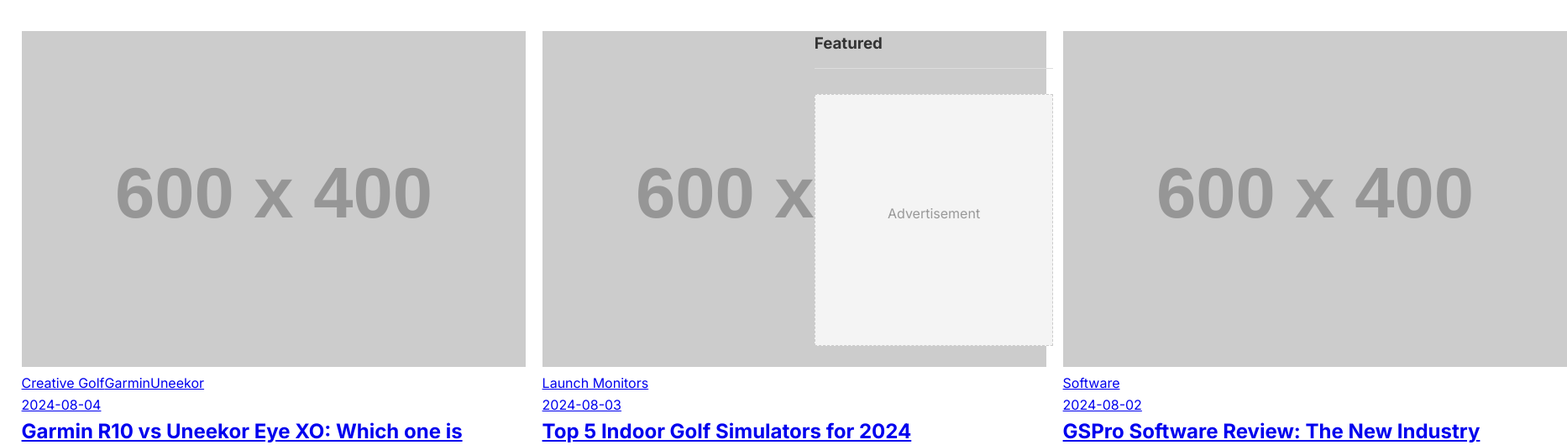
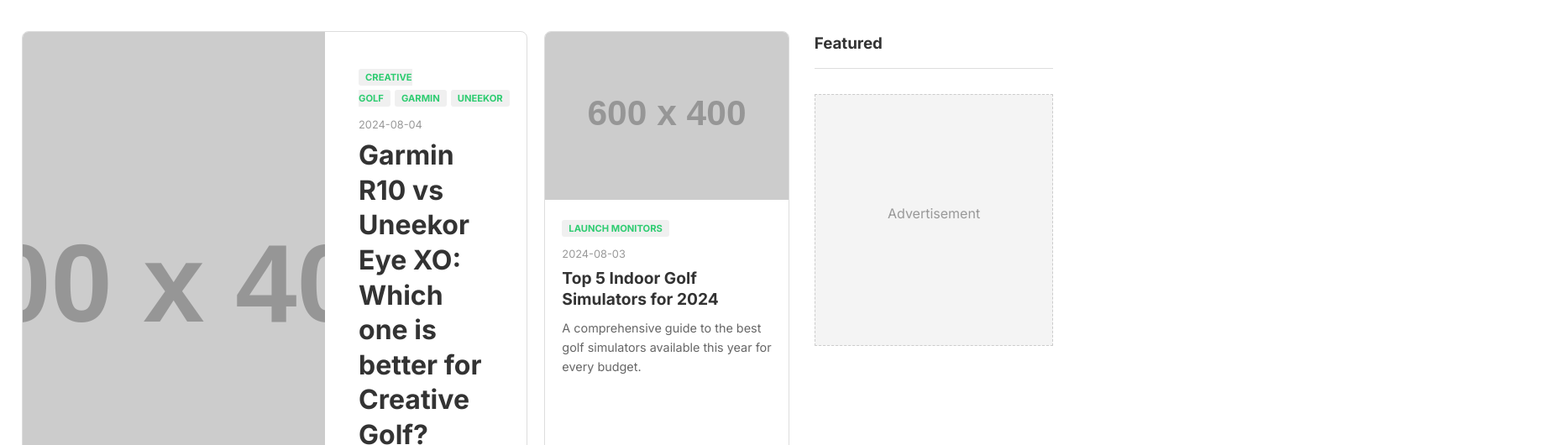
Before and after one commit to Mirqo1/indoor-golf-mag, a plain HTML site: page index.html in a window 1280 px wide. Shown: the part 114-644 px from the top of the page at 84% size, 1866 px wide, since content can reach past the window. Drawn offline with Linux system fonts and the light colour scheme; placeholder pictures from the web are drawn by us.

Commit message:
pridanie prveho clanku na 2 stlpce

```diff
--- a/css/style.css
+++ b/css/style.css
@@ -134,3 +134,84 @@
     .sidebar { grid-column: span 1; }
     .header-container { flex-direction: column; gap: 20px; text-align: center; }
 }
+
+/* Štýly pre karty článkov */
+.article-card {
+    background: #fff;
+    border: 1px solid var(--border-color);
+    border-radius: 8px;
+    overflow: hidden;
+    transition: transform 0.2s;
+}
+
+.article-card:hover {
+    transform: translateY(-5px);
+    box-shadow: 0 10px 20px rgba(0,0,0,0.05);
+}
+
+.card-link {
+    text-decoration: none;
+    color: inherit;
+}
+
+.card-image img {
+    width: 100%;
+    height: 200px;
+    object-fit: cover;
+    display: block;
+}
+
+.card-content { padding: 20px; }
+
+.tags-wrapper { margin-bottom: 10px; }
+
+.tag {
+    font-size: 0.7rem;
+    background: #f0f0f0;
+    color: var(--primary-green);
+    padding: 3px 8px;
+    border-radius: 3px;
+    margin-right: 5px;
+    text-transform: uppercase;
+    font-weight: 700;
+}
+
+.date { font-size: 0.8rem; color: #999; margin-bottom: 5px; }
+
+.article-card h2 {
+    font-size: 1.2rem;
+    margin-bottom: 10px;
+    line-height: 1.3;
+}
+
+.excerpt {
+    font-size: 0.9rem;
+    color: #666;
+    display: -webkit-box;
+    -webkit-line-clamp: 3;
+    -webkit-box-orient: vertical;
+    overflow: hidden;
+}
+
+/* ŠPECIÁLNA TRIEDA PRE NAJNOVŠÍ ČLÁNOK (Zaberá 2 stĺpce) */
+.featured-card {
+    grid-column: span 2;
+    display: flex;
+}
+
+.featured-card .card-link { display: flex; width: 100%; }
+
+.featured-card .card-image { width: 60%; }
+.featured-card .card-content { width: 40%; padding: 40px; }
+
+.featured-card .card-image img { height: 100%; }
+
+.featured-card h2 { font-size: 2rem; }
+
+/* Responzivita pre featured kartu */
+@media (max-width: 768px) {
+    .featured-card { grid-column: span 1; flex-direction: column; }
+    .featured-card .card-link { flex-direction: column; }
+    .featured-card .card-image, .featured-card .card-content { width: 100%; }
+    .featured-card .card-content { padding: 20px; }
+}
```
